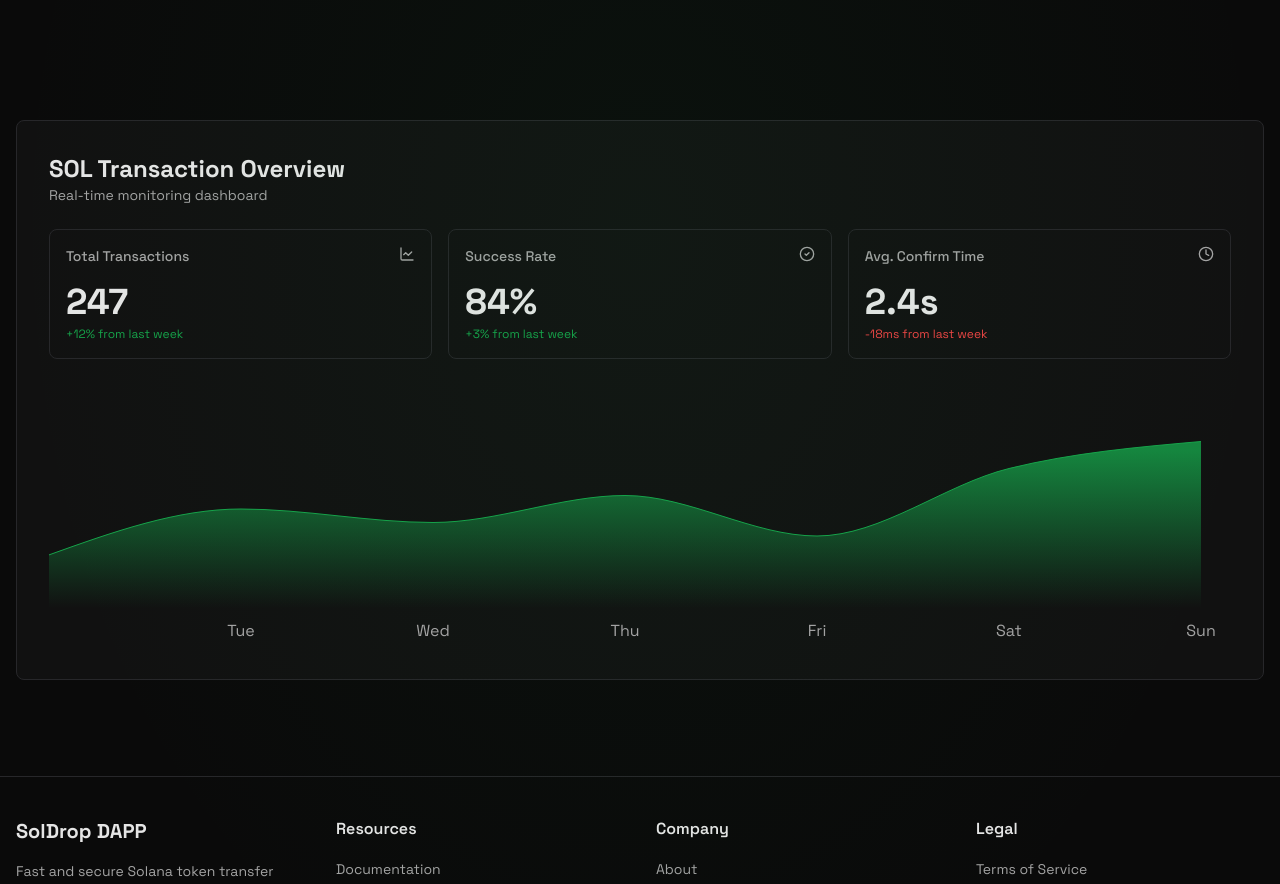
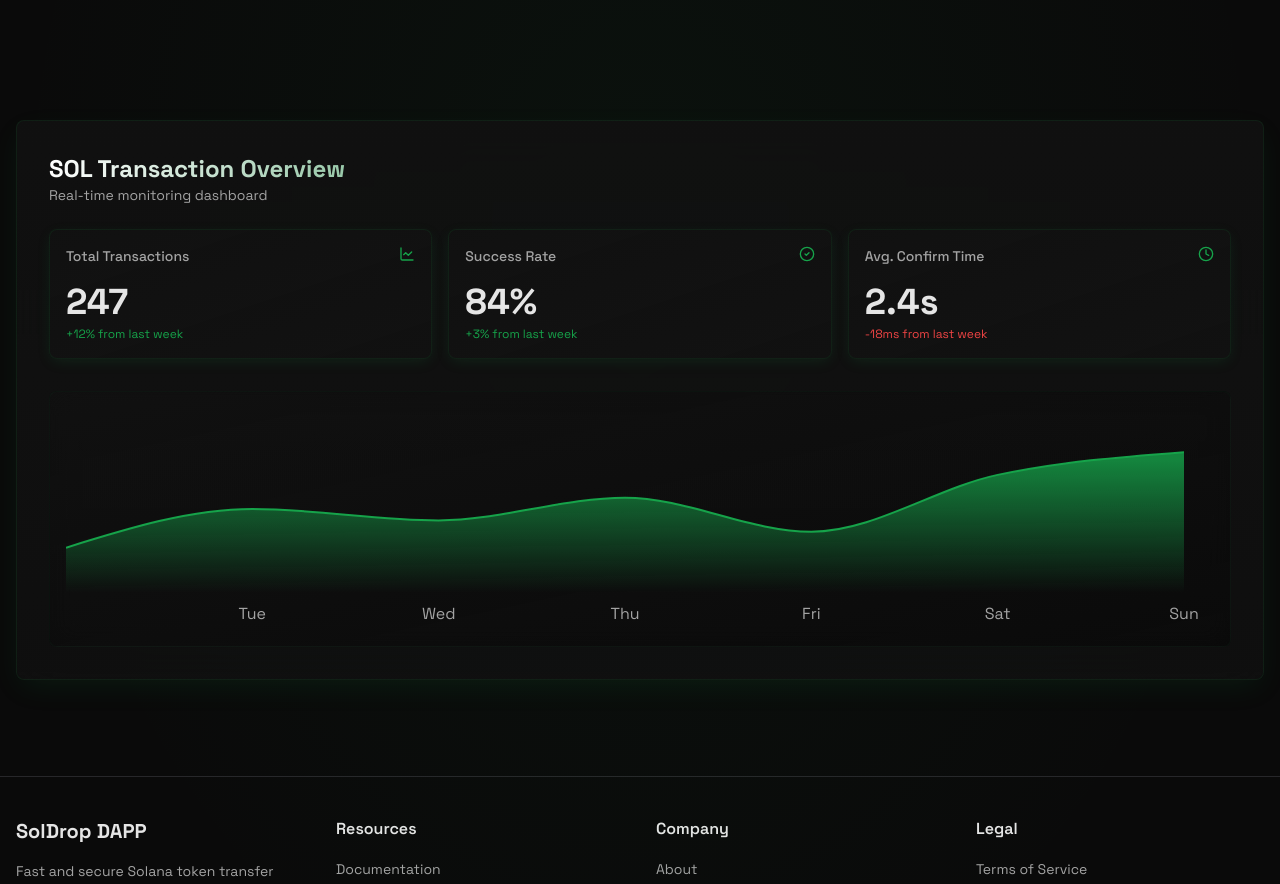
Before and after one commit to Rustix69/SolSpark, a React (Vite) app: page / in a window 1280 px wide. Shown: the part 640-1524 px from the top of the page. Built offline with nearby package versions, Linux system fonts and the light colour scheme.

Commit message:
Refactor: Apply greenish glassy theme
Apply a new theme with gradients and glassy effects.

```diff
--- a/src/components/Dashboard.tsx
+++ b/src/components/Dashboard.tsx
@@ -19,10 +19,10 @@ const StatCard = ({ title, value, change, icon }: { title: string; value: string
   const isPositive = !change.includes('-');
 
   return (
-    <div className="stats-card">
+    <div className="stats-card bg-gradient-to-br from-sol-dark-card/80 to-sol-dark-card backdrop-blur-md border border-sol-green/10 shadow-[0_4px_15px_-3px_rgba(22,163,74,0.15)]">
       <div className="flex justify-between items-start mb-4">
         <h3 className="text-sol-muted text-sm font-medium">{title}</h3>
-        <span className="text-sol-muted">{icon}</span>
+        <span className="text-sol-green">{icon}</span>
       </div>
       <p className="text-4xl font-bold text-sol-light mb-1">{value}</p>
       <p className={`text-xs ${isPositive ? 'text-sol-green' : 'text-red-500'}`}>
@@ -35,10 +35,10 @@ const StatCard = ({ title, value, change, icon }: { title: string; value: string
 const Dashboard = () => {
   return (
     <div className="max-w-7xl mx-auto px-4 -mt-10 mb-24">
-      <div className="bg-sol-dark-card border border-sol-dark-border rounded-lg overflow-hidden p-6 md:p-8">
+      <div className="bg-gradient-to-b from-sol-dark-card/95 to-sol-dark-card/80 backdrop-blur-xl border border-sol-green/10 rounded-lg overflow-hidden p-6 md:p-8 shadow-[0_10px_30px_-5px_rgba(22,163,74,0.1)]">
         <div className="flex justify-between items-center mb-6">
           <div>
-            <h2 className="text-2xl font-bold">SOL Transaction Overview</h2>
+            <h2 className="text-2xl font-bold bg-gradient-to-r from-white to-green-200/80 bg-clip-text text-transparent">SOL Transaction Overview</h2>
             <p className="text-sol-muted text-sm">Real-time monitoring dashboard</p>
           </div>
         </div>
@@ -64,7 +64,7 @@ const Dashboard = () => {
           />
         </div>
 
-        <div className="h-64">
+        <div className="h-64 relative rounded-lg p-4 bg-gradient-to-br from-sol-dark-card/50 to-black/30 backdrop-blur-md border border-sol-green/5">
           <ResponsiveContainer width="100%" height="100%">
             <AreaChart
               data={mockData}
@@ -89,16 +89,19 @@ const Dashboard = () => {
               />
               <Tooltip
                 contentStyle={{
-                  backgroundColor: '#111111',
-                  borderColor: '#27272A',
+                  backgroundColor: 'rgba(17, 17, 17, 0.8)',
+                  backdropFilter: 'blur(12px)',
+                  borderColor: 'rgba(22, 163, 74, 0.2)',
                   borderRadius: '0.5rem',
-                  color: '#E5E5E5'
+                  color: '#E5E5E5',
+                  boxShadow: '0 8px 32px rgba(0, 0, 0, 0.2)'
                 }}
               />
               <Area
                 type="monotone"
                 dataKey="value"
                 stroke="#16A34A"
+                strokeWidth={2}
                 fillOpacity={1}
                 fill="url(#colorValue)"
               />
--- a/src/index.css
+++ b/src/index.css
@@ -43,8 +43,11 @@
 
   body {
     @apply bg-sol-dark text-sol-light font-space-grotesk;
-    background-image: radial-gradient(rgba(255, 255, 255, 0.03) 1px, transparent 1px);
-    background-size: 50px 50px;
+    background-image:
+      radial-gradient(circle at 50% 0%, rgba(22, 163, 74, 0.08) 0%, transparent 50%),
+      radial-gradient(circle at 80% 80%, rgba(22, 163, 74, 0.05) 0%, transparent 40%),
+      radial-gradient(rgba(255, 255, 255, 0.03) 1px, transparent 1px);
+    background-size: 100% 100%, 100% 100%, 50px 50px;
   }
 
   ::-webkit-scrollbar {
@@ -79,10 +82,18 @@
   }
 
   .highlight-badge {
-    @apply inline-flex items-center px-4 py-1.5 rounded-full bg-sol-dark-card border border-sol-dark-border text-sol-light text-sm;
+    @apply inline-flex items-center px-4 py-1.5 rounded-full bg-gradient-to-r from-sol-dark-card/90 to-sol-dark-card/70 backdrop-blur-md border border-sol-green/20 text-sol-light text-sm shadow-[0_2px_10px_-3px_rgba(22,163,74,0.25)];
   }
 
   .nav-link {
     @apply text-sol-muted hover:text-sol-light transition-colors;
   }
+
+  .glass-card {
+    @apply bg-gradient-to-br from-sol-dark-card/80 to-sol-dark-card/40 backdrop-blur-md border border-sol-green/10 shadow-[0_4px_15px_-3px_rgba(22,163,74,0.15)];
+  }
+
+  .glass-panel {
+    @apply bg-gradient-to-b from-sol-dark-card/95 to-sol-dark-card/80 backdrop-blur-xl border border-sol-green/10 shadow-[0_10px_30px_-5px_rgba(22,163,74,0.1)];
+  }
 }
```
